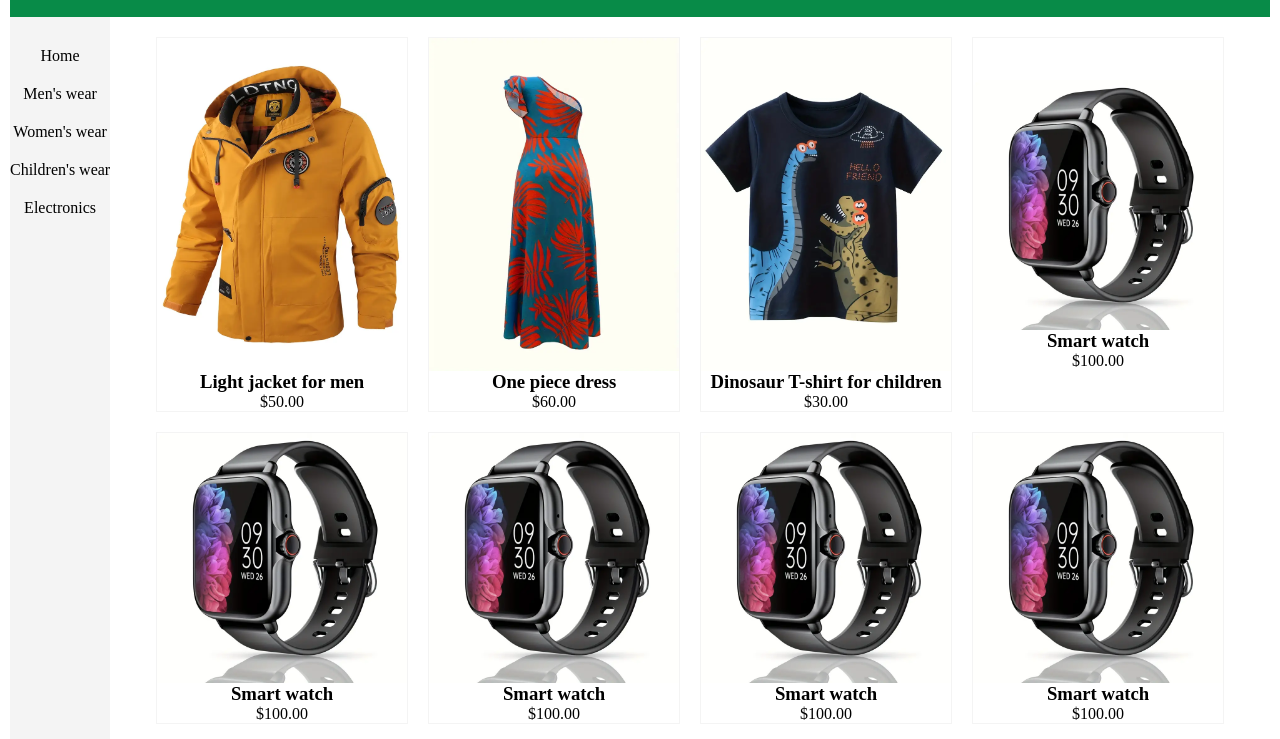
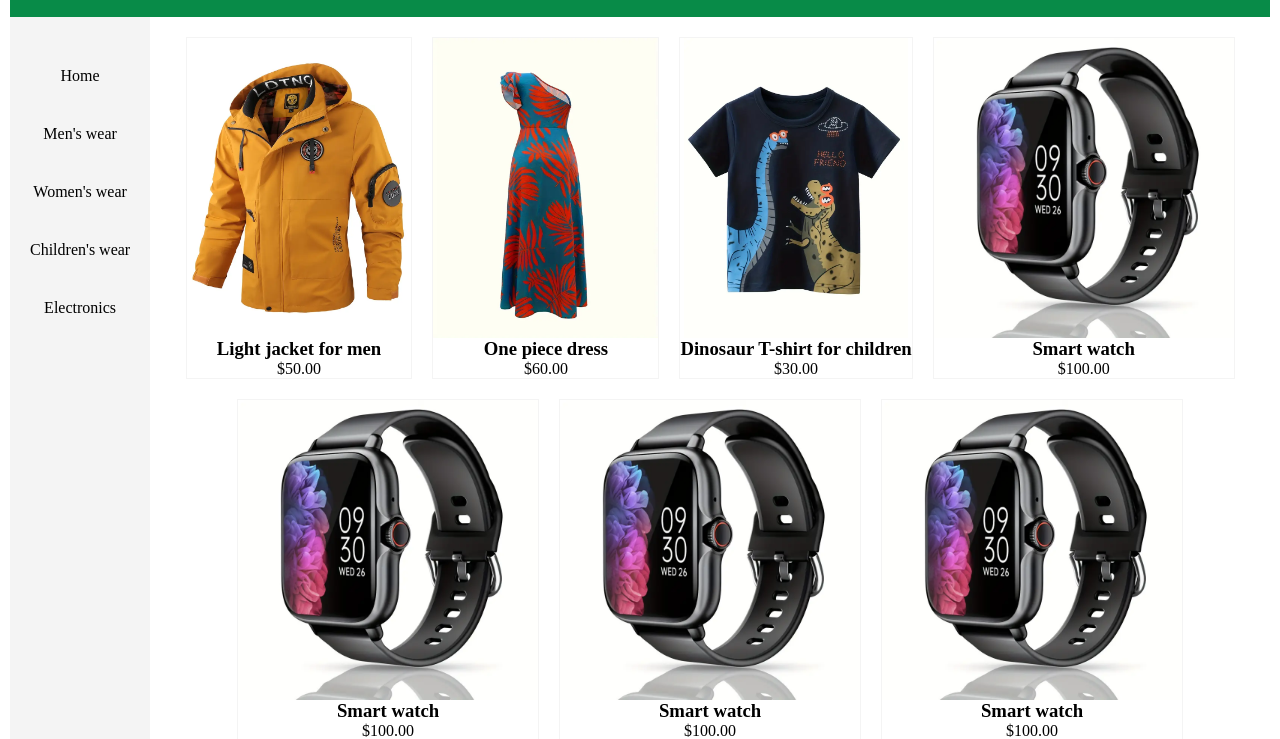
Before and after one commit to RaulRC86/CODSOFT, a plain HTML site: page landing_page/index.html in a window 1280 px wide. Shown: the part 70-809 px from the top of the page. Drawn offline with Linux system fonts and the light colour scheme.

Commit message:
working on the aside section

```diff
--- a/landing_page/assets/css/style.css
+++ b/landing_page/assets/css/style.css
@@ -29,10 +29,14 @@
     grid-area: aside;
     background-color: #f4f4f4;
     padding-block: 20px;
+    padding-inline: 20px;
     display: flex;
     justify-content: left;
     text-align: center;
   }
+
+  aside li{cursor: pointer; margin-block: 20px;}
+  aside li:hover{background-color: #088b48; color: white;}
 
 
   main {
@@ -53,7 +57,7 @@
     border: 1px solid #f4f4f4;
   }
 
-  .product img {height: auto; width: 250px;}
+  .product img {height: 300px; width: auto;}
 
 
   footer {
```
